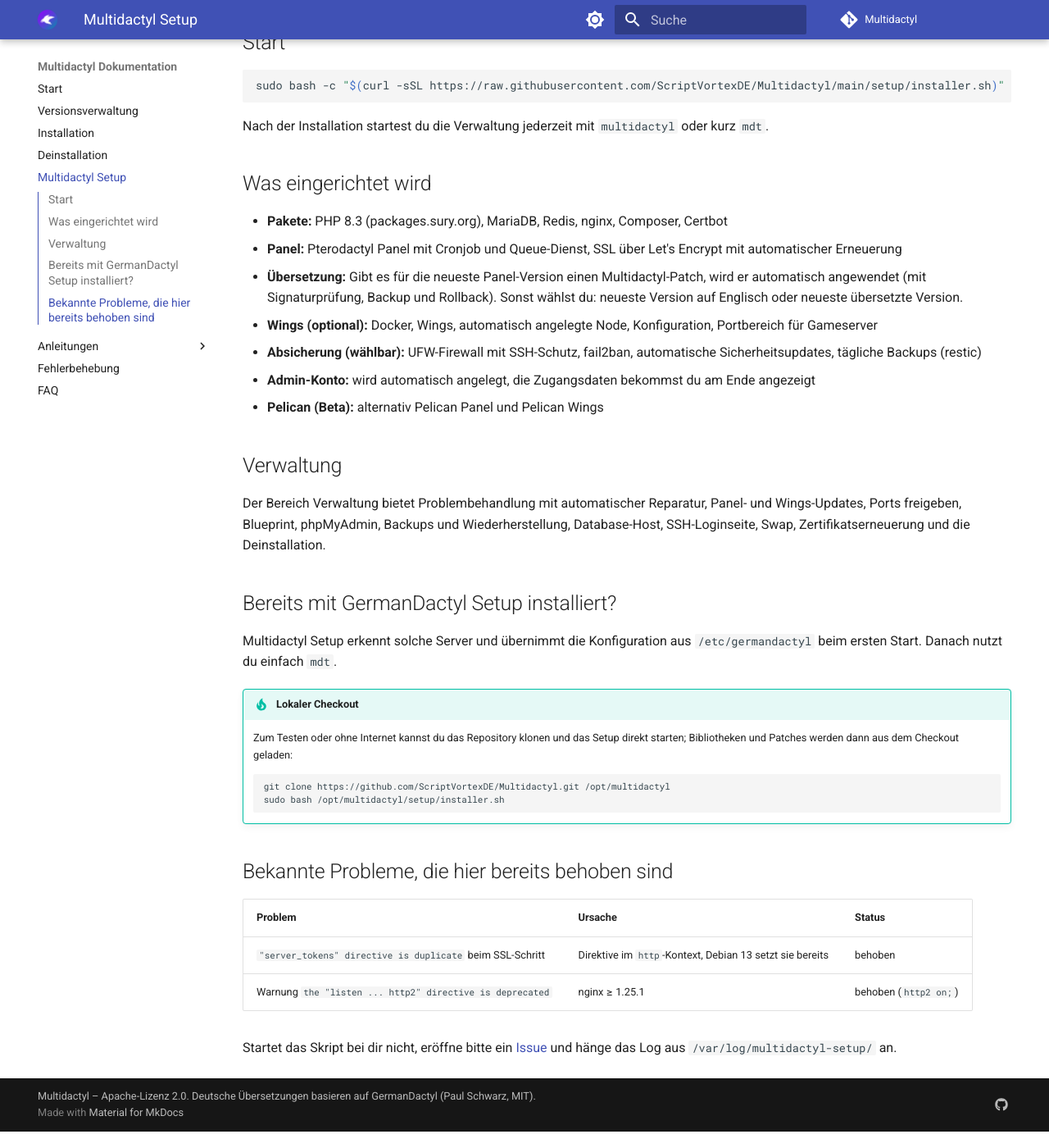
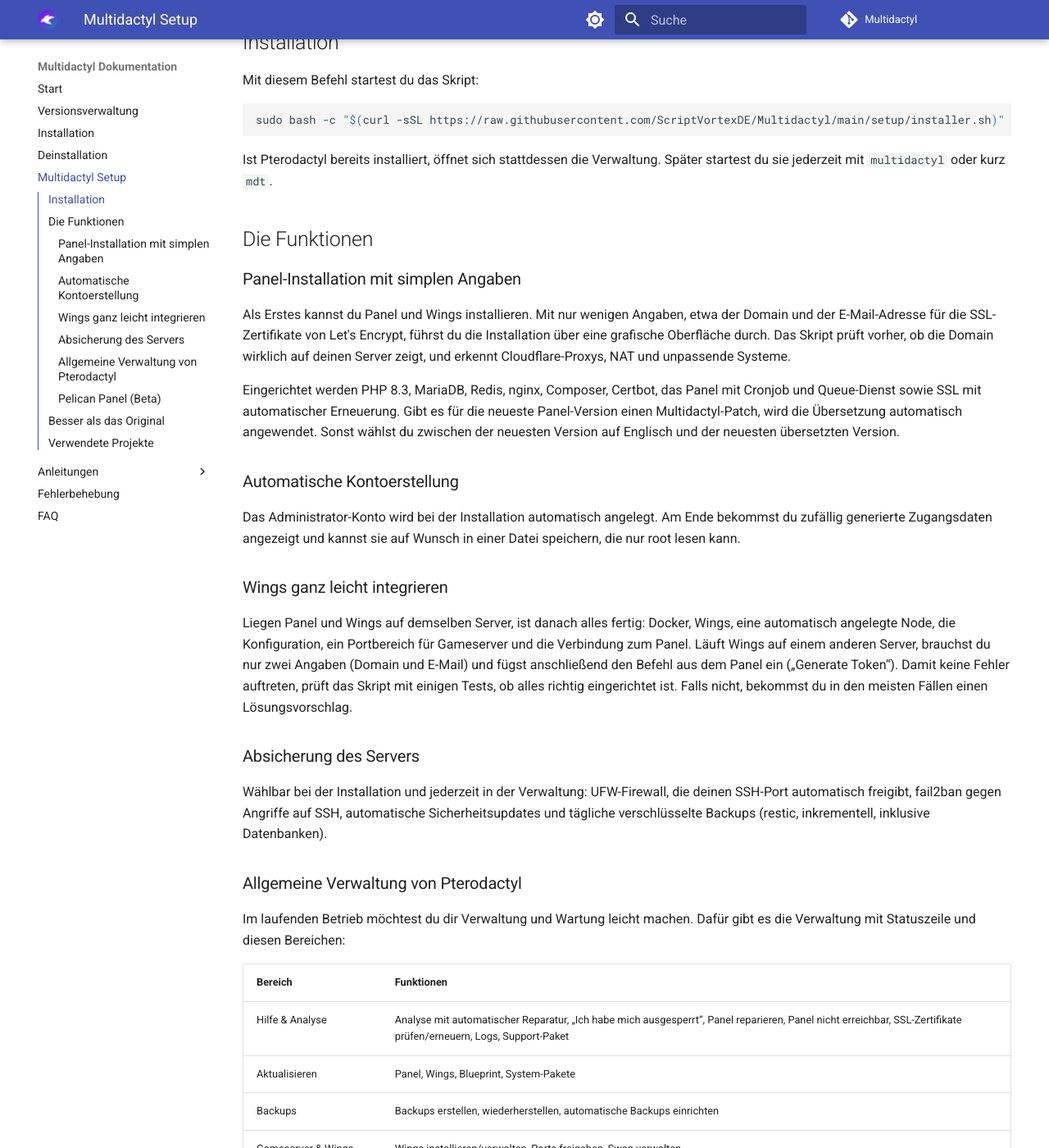
Before and after one commit to ScriptVortexDE/Multidactyl, an MkDocs documentation site: the page built from docs/guides/setup.md, in a window 1280 px wide and 1400 px high, scrolled down 447 px. Shown: the whole window at 82% size. Built offline with MkDocs 1.6.1 and Material for MkDocs 9.7.7, drawn with Linux system fonts in a browser that asks for light colours; comment, search, counter and statistics services are not loaded; some of the changed text lies outside the part shown.

Commit message:
Setup: Bibliotheksname translation korrigiert (Ladefehler), Doku-Seite nach Vorbild der GermanDactyl-Anleitung
Co-Authored-By: Claude Fable 5.1 <noreply@anthropic.com>

````diff
--- a/docs/guides/setup.md
+++ b/docs/guides/setup.md
@@ -1,47 +1,94 @@
 # Multidactyl Setup
 
-Mit Multidactyl Setup richtest du ein Pterodactyl Panel samt Wings (oder ein Pelican Panel) über eine Textoberfläche
-in einer SSH-Sitzung ein. Du brauchst nur einen Linux-Server und eine Domain, deren A-Eintrag auf den Server zeigt.
-Ist Pterodactyl bereits installiert, öffnet sich stattdessen die Verwaltung.
+Wir möchten mehr als eine Übersetzung bieten: die Installation und Verwaltung von Pterodactyl so einfach wie möglich.
+Mit diesem Skript setzt du über eine grafische Oberfläche in deiner SSH-Sitzung ein Pterodactyl Panel samt Wings auf,
+alternativ ein Pelican Panel. Du brauchst dafür nur einen Linux-Server und eine eigene Domain.
 
 !!! info "Voraussetzungen"
     - Debian 11, 12 oder 13 bzw. Ubuntu 22.04, 24.04 oder 26.04 (amd64 oder arm64)
     - Root-Rechte
-    - Eine Domain, deren A-Eintrag auf diesen Server zeigt (bei Cloudflare: Proxy aus, „DNS only“)
-    - Ein frisch aufgesetztes System, auf dem Port 80 und 443 frei sind
+    - Eine Domain bzw. Subdomain, deren A-Eintrag auf diesen Server zeigt (bei Cloudflare: Proxy aus, „DNS only“)
+    - Ein frisch aufgesetztes System, auf dem die Ports 80 und 443 frei sind
 
-## Start
+## Installation
+
+Mit diesem Befehl startest du das Skript:
 
 ```shell
 sudo bash -c "$(curl -sSL https://raw.githubusercontent.com/ScriptVortexDE/Multidactyl/main/setup/installer.sh)"
 ```
 
-Nach der Installation startest du die Verwaltung jederzeit mit `multidactyl` oder kurz `mdt`.
+Ist Pterodactyl bereits installiert, öffnet sich stattdessen die Verwaltung. Später startest du sie jederzeit mit
+`multidactyl` oder kurz `mdt`.
 
-## Was eingerichtet wird
+## Die Funktionen
 
-- **Pakete:** PHP 8.3 (packages.sury.org), MariaDB, Redis, nginx, Composer, Certbot
-- **Panel:** Pterodactyl Panel mit Cronjob und Queue-Dienst, SSL über Let's Encrypt mit automatischer Erneuerung
-- **Übersetzung:** Gibt es für die neueste Panel-Version einen Multidactyl-Patch, wird er automatisch angewendet
-  (mit Signaturprüfung, Backup und Rollback). Sonst wählst du: neueste Version auf Englisch oder neueste übersetzte Version.
-- **Wings (optional):** Docker, Wings, automatisch angelegte Node, Konfiguration, Portbereich für Gameserver
-- **Absicherung (wählbar):** UFW-Firewall mit SSH-Schutz, fail2ban, automatische Sicherheitsupdates, tägliche Backups (restic)
-- **Admin-Konto:** wird automatisch angelegt, die Zugangsdaten bekommst du am Ende angezeigt
-- **Pelican (Beta):** alternativ Pelican Panel und Pelican Wings
+### Panel-Installation mit simplen Angaben
 
-## Verwaltung
+Als Erstes kannst du Panel und Wings installieren. Mit nur wenigen Angaben, etwa der Domain und der E-Mail-Adresse
+für die SSL-Zertifikate von Let's Encrypt, führst du die Installation über eine grafische Oberfläche durch. Das
+Skript prüft vorher, ob die Domain wirklich auf deinen Server zeigt, und erkennt Cloudflare-Proxys, NAT und
+unpassende Systeme.
 
-Der Bereich Verwaltung bietet Problembehandlung mit automatischer Reparatur, Panel- und Wings-Updates, Ports freigeben,
-Blueprint, phpMyAdmin, Backups und Wiederherstellung, Database-Host, SSH-Loginseite, Swap, Zertifikatserneuerung und
-die Deinstallation.
+Eingerichtet werden PHP 8.3, MariaDB, Redis, nginx, Composer, Certbot, das Panel mit Cronjob und Queue-Dienst sowie
+SSL mit automatischer Erneuerung. Gibt es für die neueste Panel-Version einen Multidactyl-Patch, wird die
+Übersetzung automatisch angewendet. Sonst wählst du zwischen der neuesten Version auf Englisch und der neuesten
+übersetzten Version.
 
-## Bereits mit GermanDactyl Setup installiert?
+### Automatische Kontoerstellung
 
-Multidactyl Setup erkennt solche Server und übernimmt die Konfiguration aus `/etc/germandactyl` beim ersten Start.
-Danach nutzt du einfach `mdt`.
+Das Administrator-Konto wird bei der Installation automatisch angelegt. Am Ende bekommst du zufällig generierte
+Zugangsdaten angezeigt und kannst sie auf Wunsch in einer Datei speichern, die nur root lesen kann.
+
+### Wings ganz leicht integrieren
+
+Liegen Panel und Wings auf demselben Server, ist danach alles fertig: Docker, Wings, eine automatisch angelegte
+Node, die Konfiguration, ein Portbereich für Gameserver und die Verbindung zum Panel. Läuft Wings auf einem anderen
+Server, brauchst du nur zwei Angaben (Domain und E-Mail) und fügst anschließend den Befehl aus dem Panel ein
+(„Generate Token“). Damit keine Fehler auftreten, prüft das Skript mit einigen Tests, ob alles richtig eingerichtet
+ist. Falls nicht, bekommst du in den meisten Fällen einen Lösungsvorschlag.
+
+### Absicherung des Servers
+
+Wählbar bei der Installation und jederzeit in der Verwaltung: UFW-Firewall, die deinen SSH-Port automatisch
+freigibt, fail2ban gegen Angriffe auf SSH, automatische Sicherheitsupdates und tägliche verschlüsselte Backups
+(restic, inkrementell, inklusive Datenbanken).
+
+### Allgemeine Verwaltung von Pterodactyl
+
+Im laufenden Betrieb möchtest du dir Verwaltung und Wartung leicht machen. Dafür gibt es die Verwaltung mit
+Statuszeile und diesen Bereichen:
+
+| Bereich | Funktionen |
+| --- | --- |
+| Hilfe & Analyse | Analyse mit automatischer Reparatur, „Ich habe mich ausgesperrt“, Panel reparieren, Panel nicht erreichbar, SSL-Zertifikate prüfen/erneuern, Logs, Support-Paket |
+| Aktualisieren | Panel, Wings, Blueprint, System-Pakete |
+| Backups | Backups erstellen, wiederherstellen, automatische Backups einrichten |
+| Gameserver & Wings | Wings installieren/verwalten, Ports freigeben, Swap verwalten |
+| Erweiterungen & Aussehen | Blueprint und Erweiterungen, Themes, Original-Oberfläche wiederherstellen |
+| Datenbanken | phpMyAdmin, Database-Host für Gameserver |
+| Server & Sicherheit | Firewall, fail2ban, automatische Updates, SSH-Loginseite |
+| Deinstallieren | Panel, Wings und alle Komponenten sauber entfernen |
+
+### Pelican Panel (Beta)
+
+Alternativ installiert das Skript das Pelican Panel samt Pelican Wings. Pelican bringt Deutsch bereits mit, ein
+Übersetzungs-Patch ist dort nicht nötig.
+
+## Besser als das Original
+
+Multidactyl Setup basiert auf GermanDactyl Setup und behält den kompletten Funktionsumfang. Dazu kommen:
+
+- **Behoben:** Die Installation brach auf Debian 13 beim SSL-Schritt ab (`"server_tokens" directive is duplicate`).
+- **Behoben:** Die veraltete nginx-Form `listen 443 ssl http2;` wird auf neuen Versionen durch `http2 on;` ersetzt.
+- **Sicherer:** Die Übersetzung wird mit Signatur- und Prüfsummenprüfung angewendet, mit Backup und Rollback.
+- **Unabhängig:** Alle Skripte werden aus diesem Repository geladen, nichts von fremden Servern.
+- **Mehrsprachig vorbereitet:** Sprache der Übersetzung über `GD_PATCH_LANG` (Standard `de`).
+- **Migration:** Server, die mit GermanDactyl Setup eingerichtet wurden, werden erkannt. Die Konfiguration aus
+  `/etc/germandactyl` wird beim ersten Start übernommen.
 
 !!! tip "Lokaler Checkout"
-    Zum Testen oder ohne Internet kannst du das Repository klonen und das Setup direkt starten; Bibliotheken und
+    Zum Testen oder ohne Internet kannst du das Repository klonen und das Setup direkt starten. Bibliotheken und
     Patches werden dann aus dem Checkout geladen:
 
     ```shell
@@ -49,12 +96,17 @@ Danach nutzt du einfach `mdt`.
     sudo bash /opt/multidactyl/setup/installer.sh
     ```
 
-## Bekannte Probleme, die hier bereits behoben sind
+!!! info "Info bei fehlerhaften Angaben"
+    Startet das Skript bei dir nicht oder stimmt etwas nicht, eröffne bitte ein
+    [Issue](https://github.com/ScriptVortexDE/Multidactyl/issues) und hänge das Log aus `/var/log/multidactyl-setup/` an.
 
-| Problem | Ursache | Status |
-| --- | --- | --- |
-| `"server_tokens" directive is duplicate` beim SSL-Schritt | Direktive im `http`-Kontext, Debian 13 setzt sie bereits | behoben |
-| Warnung `the "listen ... http2" directive is deprecated` | nginx ≥ 1.25.1 | behoben (`http2 on;`) |
+## Verwendete Projekte
 
-Startet das Skript bei dir nicht, eröffne bitte ein [Issue](https://github.com/ScriptVortexDE/Multidactyl/issues)
-und hänge das Log aus `/var/log/multidactyl-setup/` an.
+Einige Teile des Skripts nutzen Software anderer Entwickler im Hintergrund:
+
+- **Let's Encrypt / Certbot:** SSL-Zertifikate, 90 Tage gültig, automatische Erneuerung per Hook. Prüfen und
+  erneuern kannst du sie in der Verwaltung unter „Hilfe & Analyse“.
+- **Blueprint:** Themes und Erweiterungen werden über [Blueprint](https://blueprint.zip) installiert. Die früheren
+  Farbthemes von Sigma-Production sind mit aktuellen Panels nicht mehr kompatibel.
+- **restic:** verschlüsselte, inkrementelle Backups.
+- **phpMyAdmin**, **Docker**, **NodeSource** (Node.js 22) und **packages.sury.org** (PHP 8.3).
````
Also changed, not shown: 3 other files.
